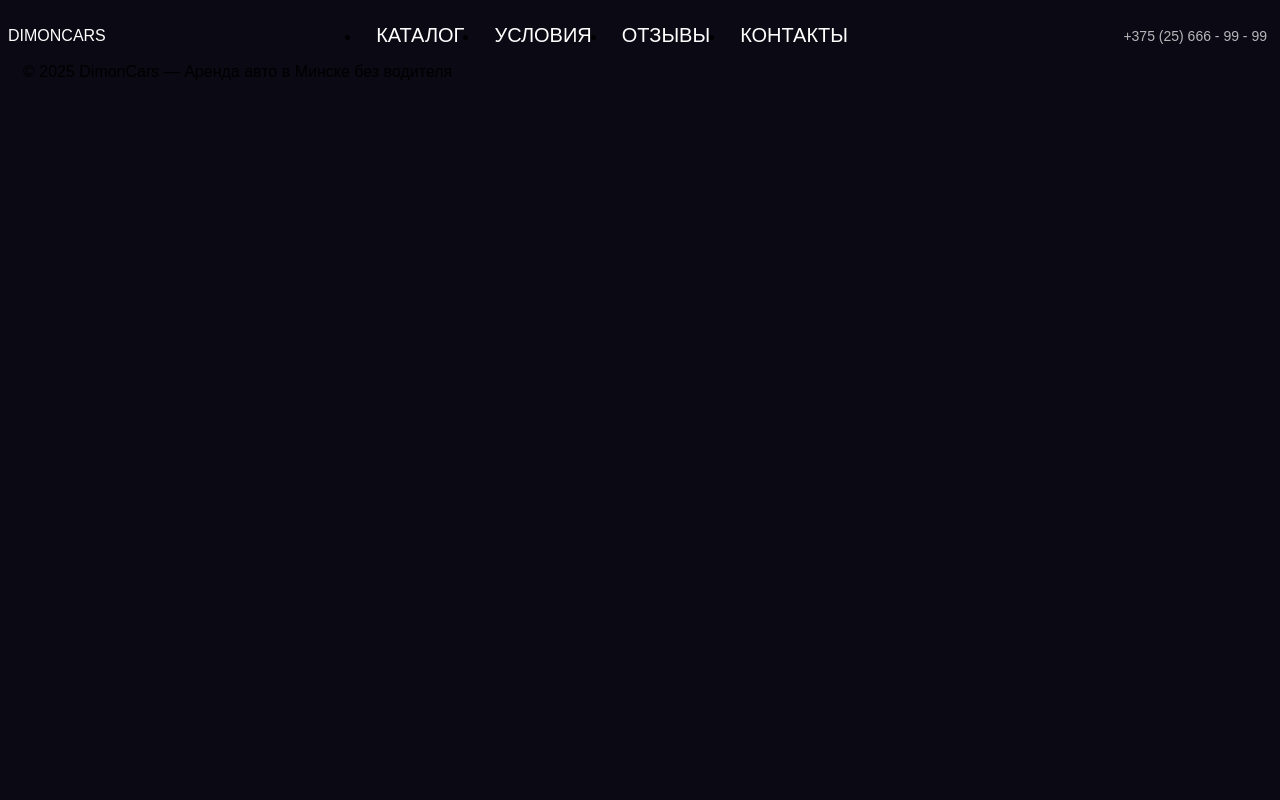
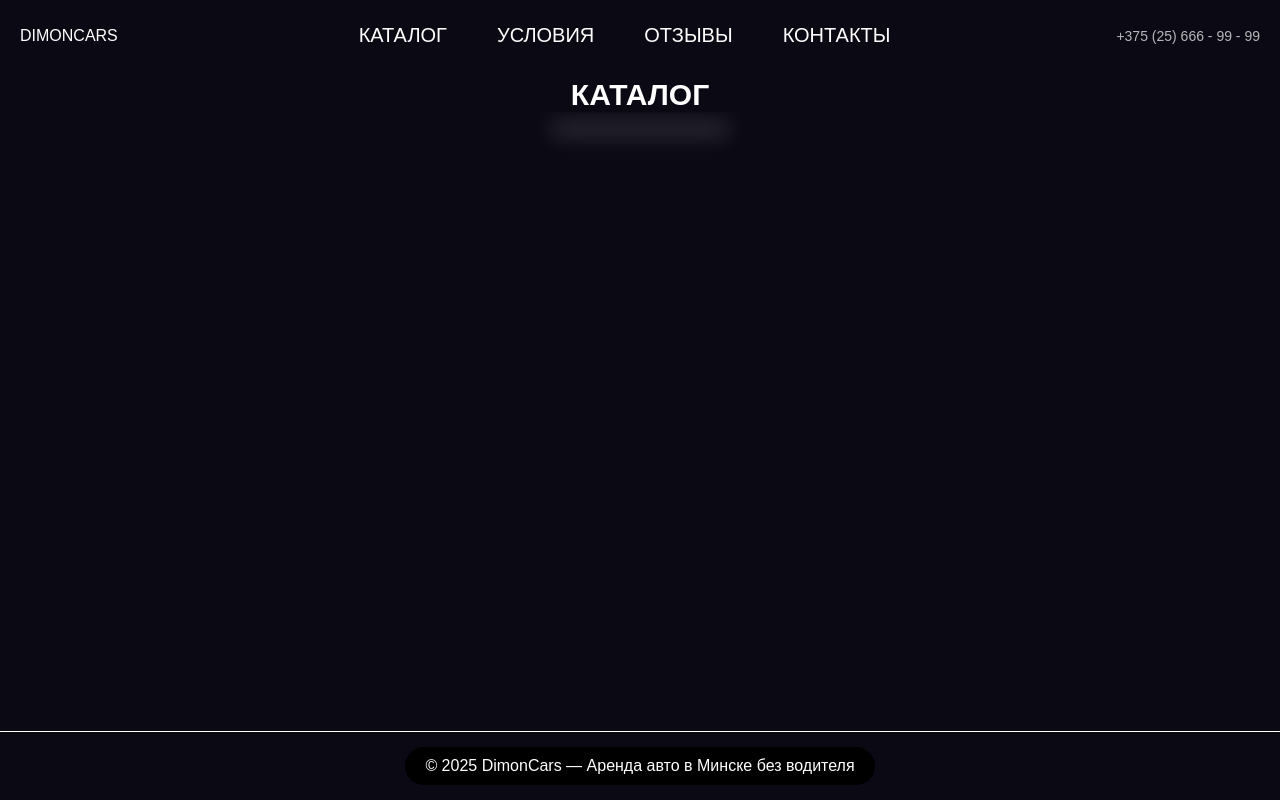
Before and after one commit to BLVCKdvl/DimonCars, a React (Vite) app in the folder client/: page /catalog in a window 1280 px wide. Built offline with nearby package versions, Linux system fonts and the light colour scheme.

Commit message:
adapted views of pages/ ready to get data via ef core

```diff
--- a/client/src/App.jsx
+++ b/client/src/App.jsx
@@ -1,27 +1,26 @@
 import { BrowserRouter, Routes, Route } from "react-router-dom";
 import Home from "./pages/Home";
-// import Catalog from "./pages/Catalog";
-// import Conditions from "./pages/Conditions";
-// import Reviews from "./pages/Reviews";
-// import Contacts from "./pages/Contacts";
+import Catalog from "./pages/Catalog";
+import Conditions from "./pages/Conditions";
+import Reviews from "./pages/Reviews";
+import Contacts from "./pages/Contacts";
 
 import Header from "./components/Header";
 import Footer from "./components/Footer";
 
-import "./assets/css/site.css"; // твои старые стили
+import "./assets/css/site.css";
 
 function App() {
   return (
     <BrowserRouter>
       {" "}
-      {/* если у тебя был такой класс в _Layout */}
       <Header />
       <Routes>
         <Route path="/" element={<Home />} />
-        {/* <Route path="/catalog" element={<Catalog />} />
-          <Route path="/conditions" element={<Conditions />} />
-          <Route path="/reviews" element={<Reviews />} />
-          <Route path="/contacts" element={<Contacts />} /> */}
+        <Route path="/catalog" element={<Catalog />} />
+        <Route path="/conditions" element={<Conditions />} />
+        <Route path="/reviews" element={<Reviews />} />
+        <Route path="/contacts" element={<Contacts />} />
       </Routes>
       <Footer />
     </BrowserRouter>
--- a/client/src/assets/css/site.css
+++ b/client/src/assets/css/site.css
@@ -5,6 +5,34 @@
   --radius: 50px;
   --time: 0.2s;
   --cubik: cubic-bezier(0.54, 0.82, 0.49, 0.21);
+}
+
+.footer {
+  padding: 15px 0;
+  border-top: 1px solid #fff;
+  position: absolute;
+  bottom: 0;
+  width: 100%;
+}
+
+h2 {
+  color: #fff;
+  font-size: 30px;
+  text-transform: uppercase;
+  box-shadow: 0px 34px 22px -11px rgba(255, 255, 255, 0.2);
+  width: auto;
+  max-width: 200px;
+  text-align: center;
+  margin: auto;
+  margin-top: 15px;
+}
+
+a {
+  text-decoration: none;
+}
+
+ul {
+  list-style-type: none;
 }
 
 .container-fluid {
@@ -58,6 +86,8 @@ body {
   margin-bottom: 60px;
   background: var(--color-background);
   font-family: "Montserrat", sans-serif;
+  margin-left: 0;
+  margin-right: 0;
 }
 
 .form-floating > .form-control-plaintext::placeholder,
@@ -94,6 +124,14 @@ container-fluid {
   justify-content: space-between;
 }
 
+.flex-grow-1 {
+  flex-grow: 1;
+}
+
+.flex-grow-0 {
+  flex-grow: 0;
+}
+
 .navbar-collapse {
   flex-grow: 0;
 }
@@ -101,6 +139,7 @@ container-fluid {
 .nav-link.btn-menu {
   font-size: 20px;
   text-transform: uppercase;
+  padding: 5px 10px;
 }
 
 .container {
@@ -126,12 +165,13 @@ container-fluid {
 
 .navbar-brand {
   color: #fff;
+  padding: 10px 20px;
 }
 
 .btn-menu,
 .navbar-brand {
   color: #fff;
-  border-radius: 25%;
+  border-radius: 25px;
   transition: var(--time) var(--cubik);
 }
 
@@ -140,7 +180,6 @@ container-fluid {
   color: #333;
   background: #fff;
   transition: var(--time) var(--cubik);
-  border-radius: 7px;
 }
 
 .intro-container .image-right {
@@ -261,6 +300,29 @@ h1.intro {
   font-weight: 100;
 }
 
+.copyright {
+  color: #fff;
+  background-color: #000;
+  padding: 10px 20px;
+  border-radius: 25px;
+  transition: var(--time) var(--cubik);
+}
+
+.copyright:hover {
+  color: #000;
+  background-color: #fff;
+  transition: var(--time) var(--cubik);
+}
+
+.center-position-container {
+  display: flex;
+  justify-content: center;
+}
+
+.manager-contacts {
+  padding-right: 15px;
+}
+
 /*a {
     font-family: sans-serif;
     text-shadow: 0 0 0 rgb(255, 0, 0), 0 0 0 rgb(0, 255, 0), 0 0 0 rgb(0, 0, 255) !important;
--- a/client/src/components/Footer.jsx
+++ b/client/src/components/Footer.jsx
@@ -1,8 +1,10 @@
 export default function Footer() {
   return (
     <footer className="footer">
-      <div className="container">
-        © 2025 DimonCars — Аренда авто в Минске без водителя
+      <div className="container center-position-container">
+        <a href="/" class="copyright">
+          © 2025 DimonCars — Аренда авто в Минске без водителя
+        </a>
       </div>
     </footer>
   );
--- a/client/src/components/Header.jsx
+++ b/client/src/components/Header.jsx
@@ -1,14 +1,9 @@
 export default function Header() {
   return (
     <header>
-      <nav class="navbar navbar-expand-sm navbar-toggleable-sm navbar-custom mb-3">
+      <nav class="navbar navbar-expand-sm navbar-toggleable-sm navbar-custom">
         <div class="container-fluid">
-          <a
-            class="navbar-brand"
-            asp-area=""
-            asp-controller="Home"
-            asp-action="Index"
-          >
+          <a href="/" class="navbar-brand">
             DIMONCARS
           </a>
           <button
@@ -25,42 +20,22 @@ export default function Header() {
           <div class="navbar-collapse collapse d-sm-inline-flex justify-content-between">
             <ul class="navbar-nav flex-grow-1">
               <li class="nav-item">
-                <a
-                  class="nav-link btn-menu"
-                  asp-area=""
-                  asp-controller="Home"
-                  asp-action="Catalog"
-                >
+                <a href="/catalog" class="nav-link btn-menu">
                   каталог
                 </a>
               </li>
               <li class="nav-item">
-                <a
-                  class="nav-link btn-menu"
-                  asp-area=""
-                  asp-controller="Home"
-                  asp-action="Conditions"
-                >
+                <a href="/conditions" class="nav-link btn-menu">
                   условия
                 </a>
               </li>
               <li class="nav-item">
-                <a
-                  class="nav-link btn-menu"
-                  asp-area=""
-                  asp-controller="Home"
-                  asp-action="Rewievs"
-                >
+                <a href="/reviews" class="nav-link btn-menu">
                   отзывы
                 </a>
               </li>
               <li class="nav-item">
-                <a
-                  class="nav-link btn-menu"
-                  asp-area=""
-                  asp-controller="Home"
-                  asp-action="Contacts"
-                >
+                <a href="/contacts" class="nav-link btn-menu">
                   контакты
                 </a>
               </li>
--- a/client/src/pages/Catalog.jsx
+++ b/client/src/pages/Catalog.jsx
@@ -0,0 +1,7 @@
+export default function Catalog() {
+  return (
+    <section class="contacts flex-grow-1">
+      <h2>Каталог</h2>
+    </section>
+  );
+}
--- a/client/src/pages/Conditions.jsx
+++ b/client/src/pages/Conditions.jsx
@@ -0,0 +1,7 @@
+export default function Conditions() {
+  return (
+    <section class="contacts flex-grow-1">
+      <h2>Условия аренды</h2>
+    </section>
+  );
+}
--- a/client/src/pages/Contacts.jsx
+++ b/client/src/pages/Contacts.jsx
@@ -0,0 +1,7 @@
+export default function Contacts() {
+  return (
+    <section class="contacts flex-grow-1">
+      <h2>Контакты</h2>
+    </section>
+  );
+}
--- a/client/src/pages/Reviews.jsx
+++ b/client/src/pages/Reviews.jsx
@@ -0,0 +1,7 @@
+export default function Reviews() {
+  return (
+    <section class="contacts flex-grow-1">
+      <h2>Отзывы</h2>
+    </section>
+  );
+}
```
